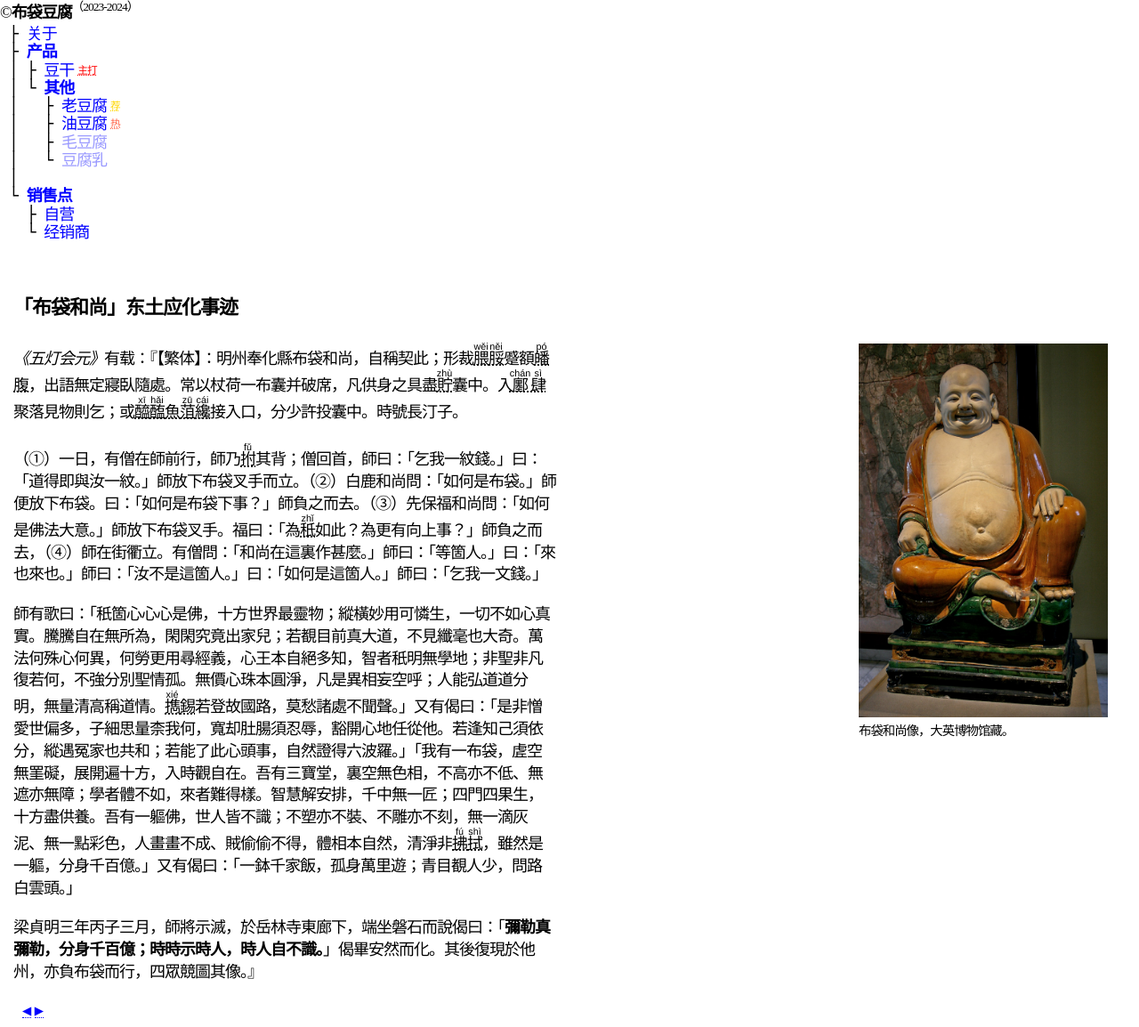
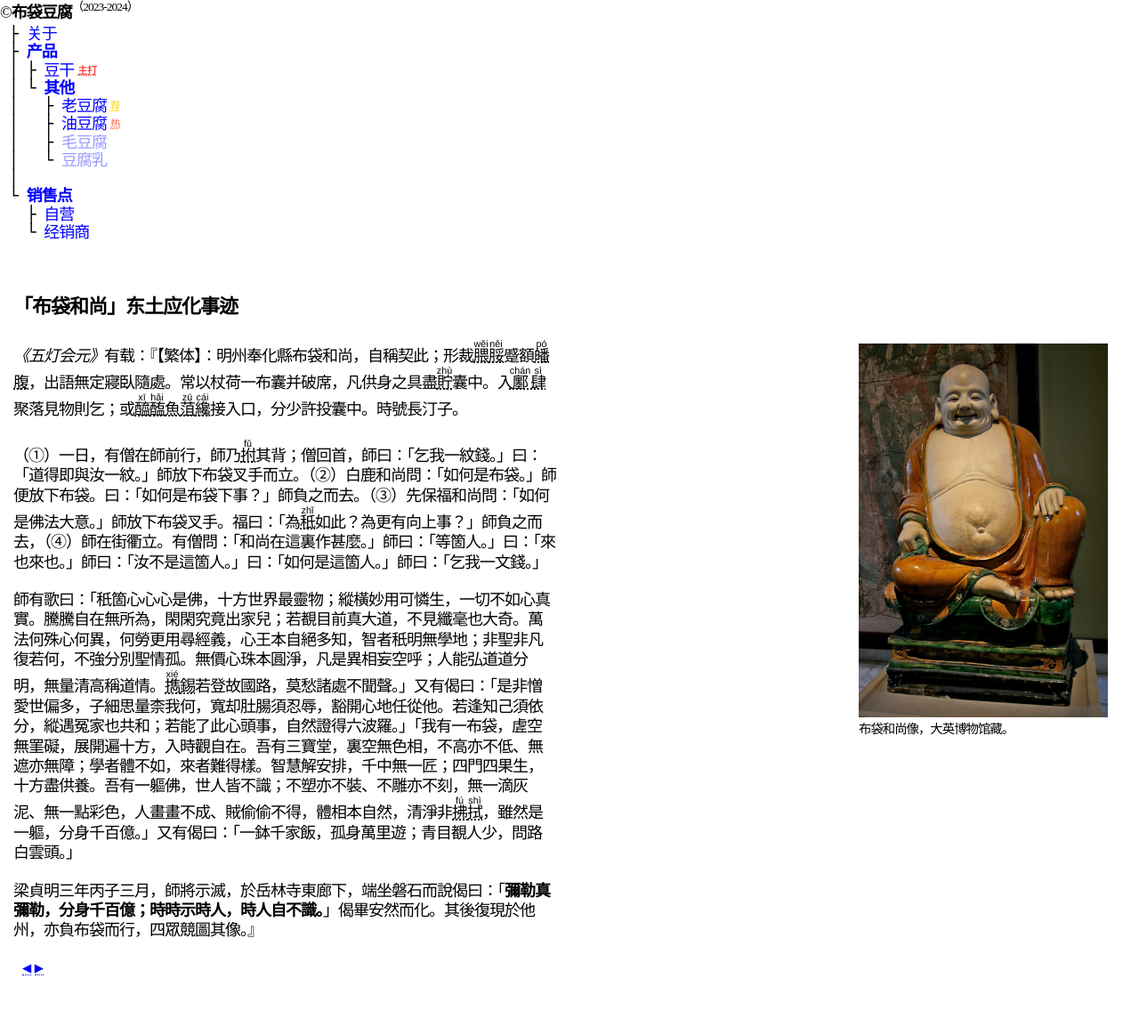
Before and after one commit to budaipro/budai, a Jekyll site: the page built from index.markdown, in a window 1280 px wide. Shown: the whole page at 89% size. Built offline with Jekyll 4.4.1, drawn with Linux system fonts in a browser that asks for light colours; after the commit the page ends 1106 px from its top, so only the background shows below that.

Commit message:
posts的间距减小

```diff
--- a/css/main.scss
+++ b/css/main.scss
@@ -224,7 +224,7 @@ mark {
     padding: 0 15px;
     box-sizing: border-box;
     color: black;
-    line-height: 1.375;
+    line-height: 1.245;
     text-align: left;
 
     #post {
```
